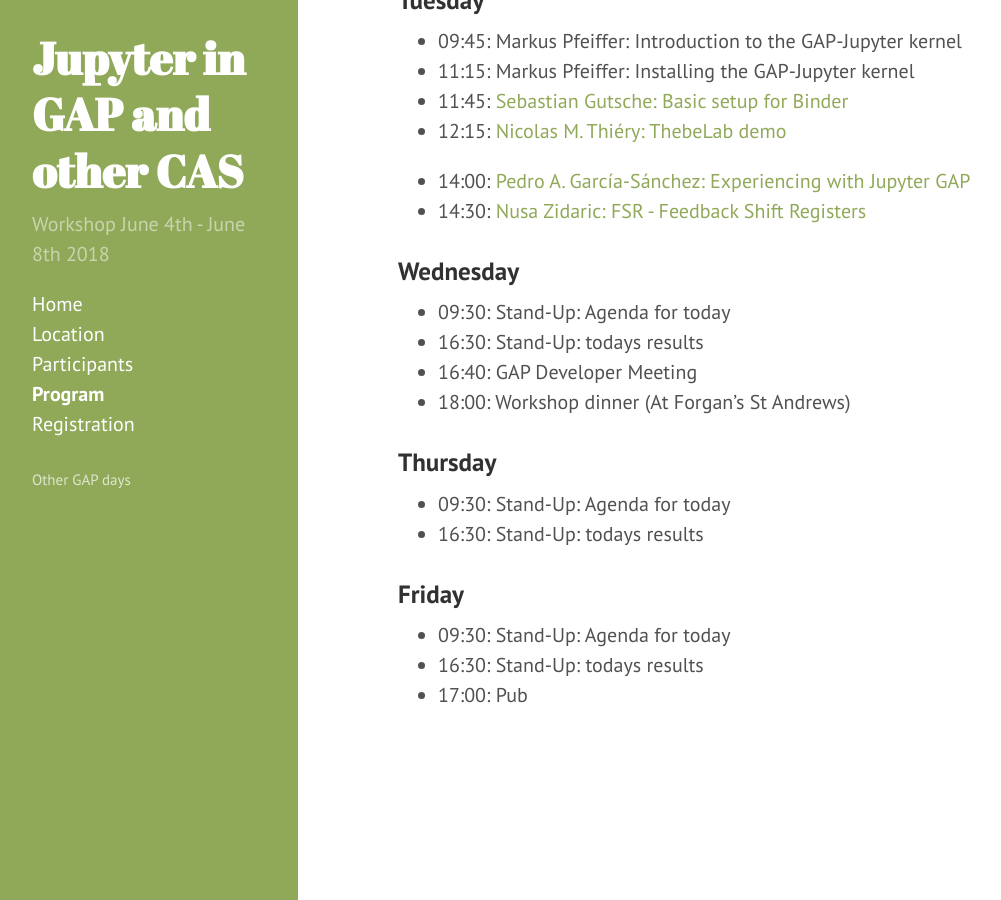
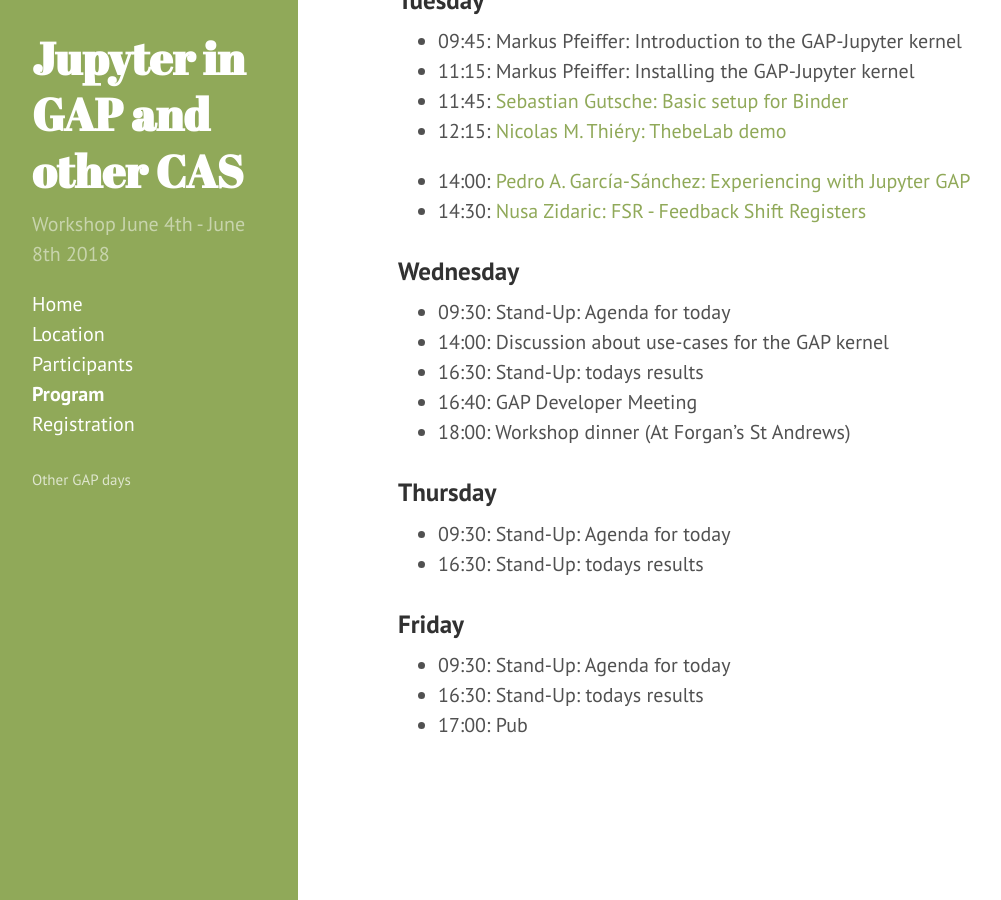
Before and after one commit to gapdays/gap-jupyter-days2018, a Jekyll site: the page built from program.md, in a window 1280 px wide and 900 px high, scrolled down 1484 px. Shown: the whole window, without its empty margins (2-1003 px from the left). Built offline with Jekyll 4.4.1, drawn with Linux system fonts in a browser that asks for light colours.

Commit message:
Added discussions about use cases

```diff
--- a/program.md
+++ b/program.md
@@ -59,6 +59,7 @@ the plans for the day and summarise the achievements respectively.
 ### Wednesday
 
 * 09:30: Stand-Up: Agenda for today
+* 14:00: Discussion about use-cases for the GAP kernel
 * 16:30: Stand-Up: todays results
 * 16:40: GAP Developer Meeting
 * 18:00: Workshop dinner (At Forgan's St Andrews)
```
